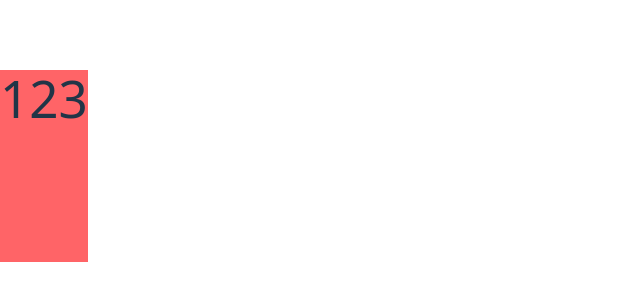
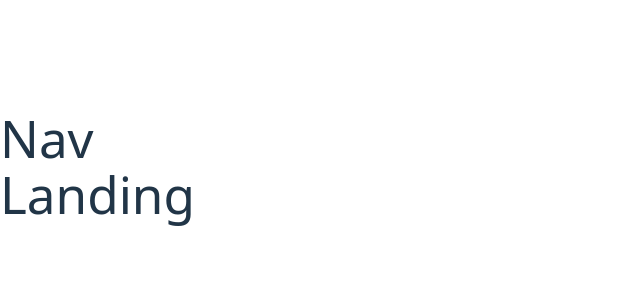
Before and after one commit to HarryWang74/testing-tailwind, a React (Vite) app in the folder app/: page / in a window 1280 px wide. Shown: the part 234-534 px from the top of the page, without its empty margins (0-640 px from the left). Built offline with nearby package versions, Linux system fonts and the light colour scheme.

Commit message:
basic routing

```diff
--- a/app/package.json
+++ b/app/package.json
@@ -14,6 +14,7 @@
     "react": "^19.0.0",
     "react-dom": "^19.0.0",
     "react-router": "^7.5.0",
+    "react-router-dom": "^6.11.2",
     "tailwindcss": "^4.1.3"
   },
   "devDependencies": {
--- a/app/src/App.tsx
+++ b/app/src/App.tsx
@@ -1,11 +1,28 @@
 import './App.css'
+import { RouterProvider, createBrowserRouter } from 'react-router-dom'
+import Layout  from './Layout'
+import Landing from './pages/Landing'
 
+
+const router = createBrowserRouter([
+  {
+    path: '/',
+    element: <Layout />,
+    children: [
+      {
+        index: true,
+        element: <Landing />,
+      },
+    ],
+  },
+])
 function App() {
 
   return (
-    <div className="h-48 w-full bg-red-400">
-      <h1>123</h1>
-    </div>
+    <>
+      <RouterProvider router={router} />
+    </>
+
   )
 }
 
--- /dev/null
+++ b/app/src/Layout.tsx
@@ -0,0 +1,12 @@
+import { Outlet } from 'react-router-dom';
+import Navbar from './components/Navbar';
+
+const Layout = () => {
+  return (
+    <>
+      <Navbar />
+      <Outlet />
+    </>
+  )
+};
+export default Layout;
--- /dev/null
+++ b/app/src/components/Navbar.tsx
@@ -0,0 +1,9 @@
+import { NavLink } from 'react-router-dom';
+
+const Navbar = () => {
+  return (
+    <h1>Nav</h1>
+  );
+};
+
+export default Navbar;
--- /dev/null
+++ b/app/src/pages/Landing.tsx
@@ -0,0 +1,9 @@
+
+const Landing = () => {
+  return (
+    <>
+      <h1>Landing</h1>
+    </>
+  );
+};
+export default Landing;
```
Also changed, not shown: 2 other files (tests, documents, lock files or other folders).
